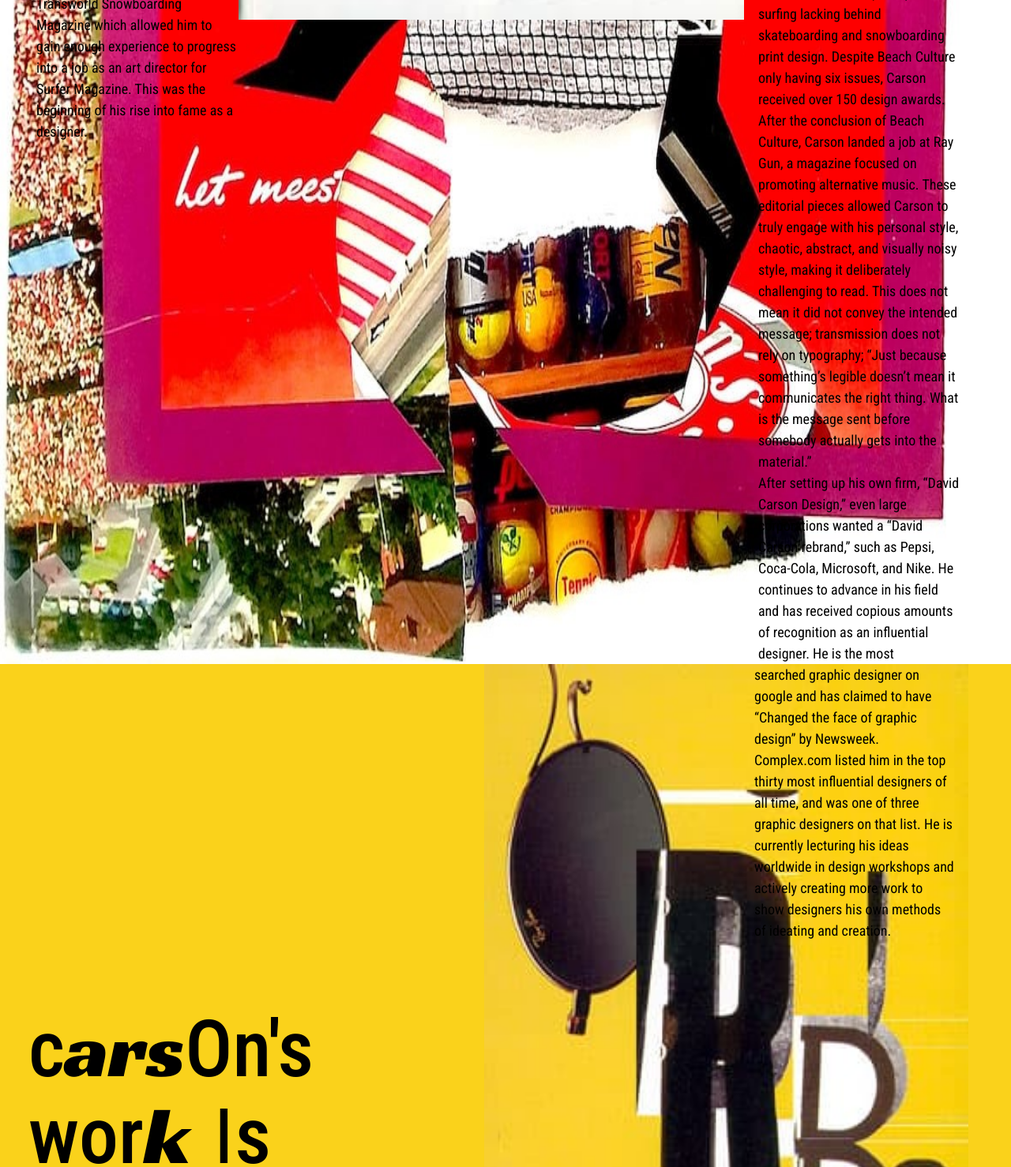
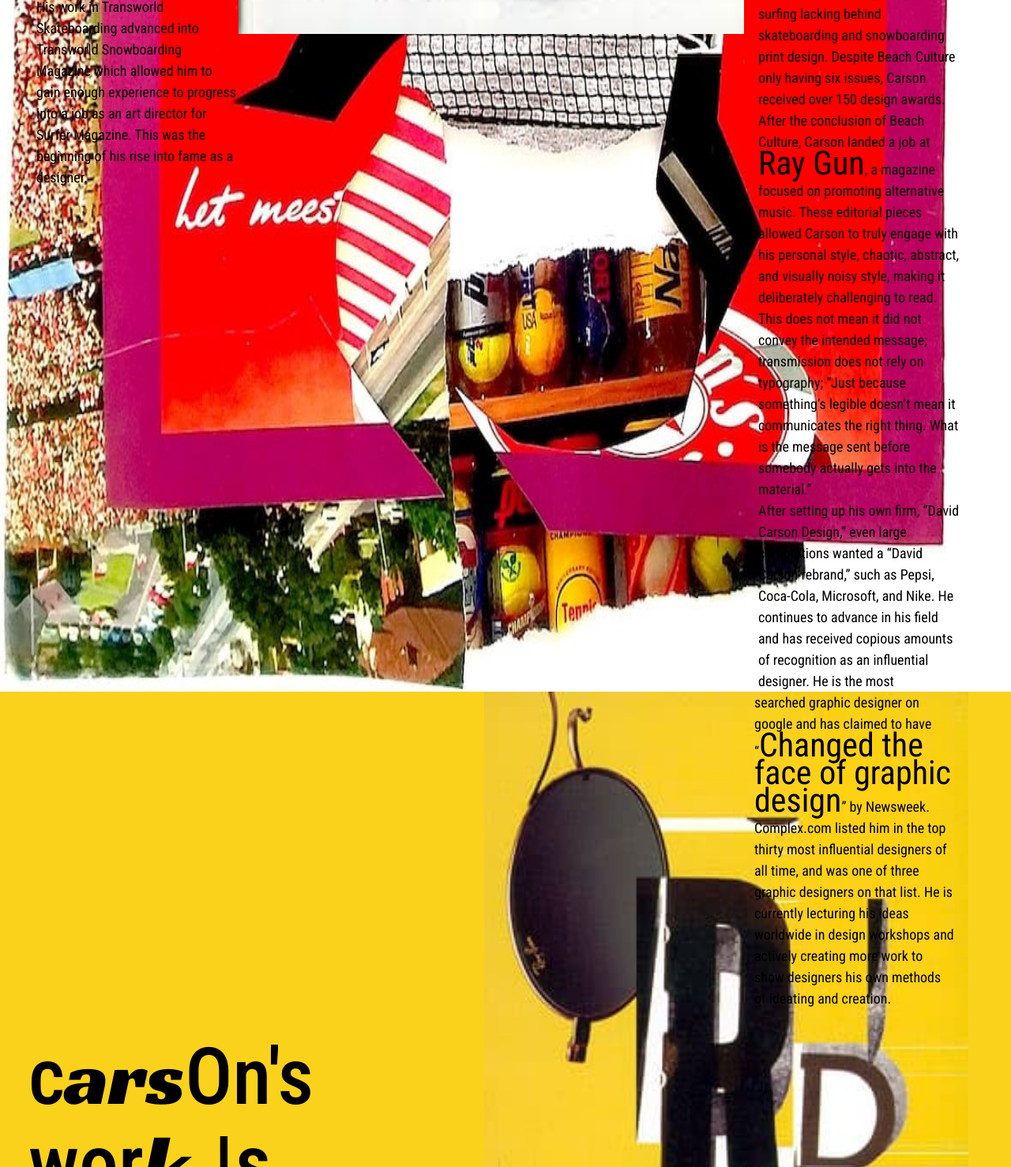
Before and after one commit to katemcardle/david-carson, a plain HTML site: page index.html in a window 1280 px wide. Shown: the part 2600-4078 px from the top of the page at 79% size. Drawn offline with Linux system fonts and the light colour scheme; a web font is replaced by a local one.

Commit message:
Changed font sizes

```diff
--- a/index.html
+++ b/index.html
@@ -56,7 +56,7 @@
             <img src="images\hnkn.jpg" class="bg-image-two" alt="background-image">
             <div class="twocols">
                 <div class="two-col-one">
-                    <p>David Carson can be described as “The Godfather of Grunge.” A quick search on Google Images can
+                    <p>David Carson can be described as <span style="font-size: 46px;">“The Godfather of Grunge.”</span> A quick search on Google Images can
                         tell
                         you
                         why he has received this nickname. He was born in Texas in 1954 and moved to Florida in his
@@ -125,7 +125,7 @@
                         Carson
                         received over 150 design awards.</p>
 
-                    <p>After the conclusion of Beach Culture, Carson landed a job at Ray Gun, a magazine focused on
+                    <p>After the conclusion of Beach Culture, Carson landed a job at <span style="font-size: 42px;">Ray Gun</span>, a magazine focused on
                         promoting
                         alternative music. These editorial pieces allowed Carson to truly engage with his personal
                         style,
@@ -162,9 +162,9 @@
         <div class="three-right">
             <div class="orbs-container">
                 <img src="images\orbs.jpg">
-                <p class="orbs-top-right">searched graphic designer on google and has claimed to have “Changed the face
+                <p class="orbs-top-right">searched graphic designer on google and has claimed to have “<span style="font-size: 42px;">Changed the face
                     of
-                    graphic design” by Newsweek. Complex.com listed him in the top thirty most influential designers of
+                    graphic design</span>” by Newsweek. Complex.com listed him in the top thirty most influential designers of
                     all
                     time, and was one of three graphic designers on that list. He is currently lecturing his ideas
                     worldwide
```
